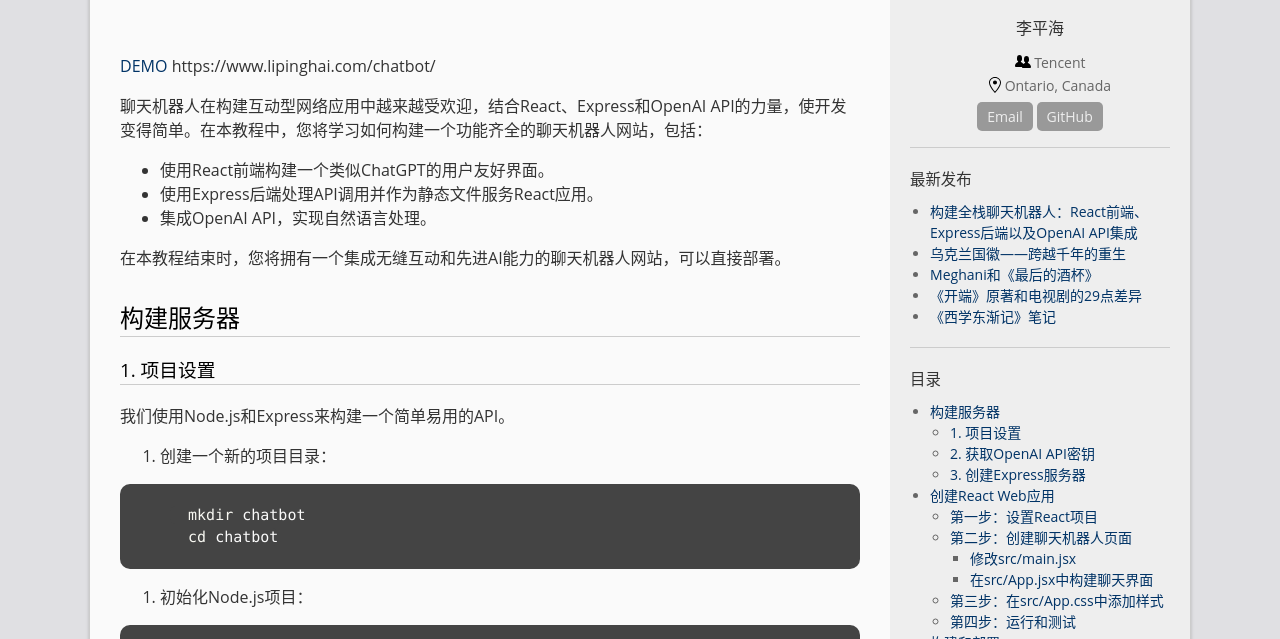
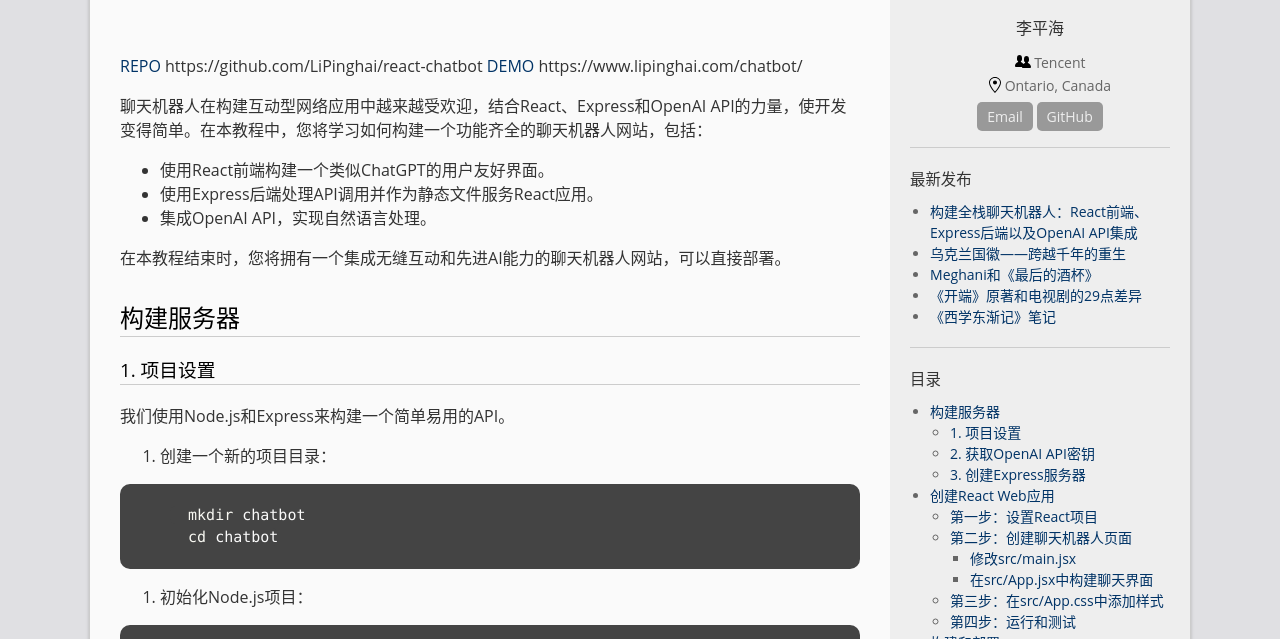
Before and after one commit to LiPinghai/lipinghai.github.io, a Jekyll site: the page built from _posts/original/2024-11-20-chatbot-react-express.md, in a window 1280 px wide and 900 px high, cut to the strip 261-900 px from the top of the window. Built offline with Jekyll 4.4.1, drawn with Linux system fonts in a browser that asks for light colours; comment, search, counter and statistics services are not loaded.

Commit message:
UPDATE repo link

```diff
--- a/_posts/original/2024-11-20-chatbot-react-express.md
+++ b/_posts/original/2024-11-20-chatbot-react-express.md
@@ -6,6 +6,7 @@ tags: [original]
 excerpt: '用React、Express和OpenAI API构建聊天机器人。'
 ---
 
+[REPO](https://github.com/LiPinghai/react-chatbot) https://github.com/LiPinghai/react-chatbot
 [DEMO](https://www.lipinghai.com/chatbot/)  https://www.lipinghai.com/chatbot/
 
 聊天机器人在构建互动型网络应用中越来越受欢迎，结合React、Express和OpenAI API的力量，使开发变得简单。在本教程中，您将学习如何构建一个功能齐全的聊天机器人网站，包括：
```
